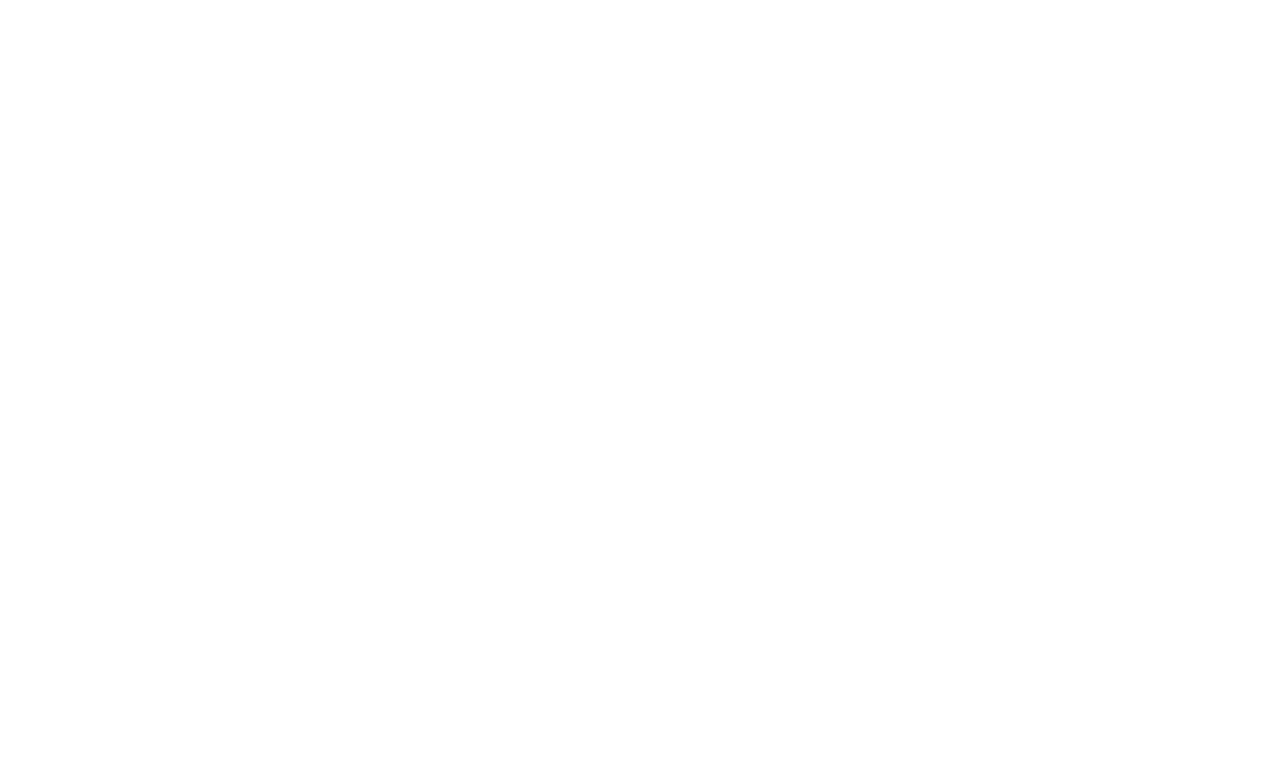
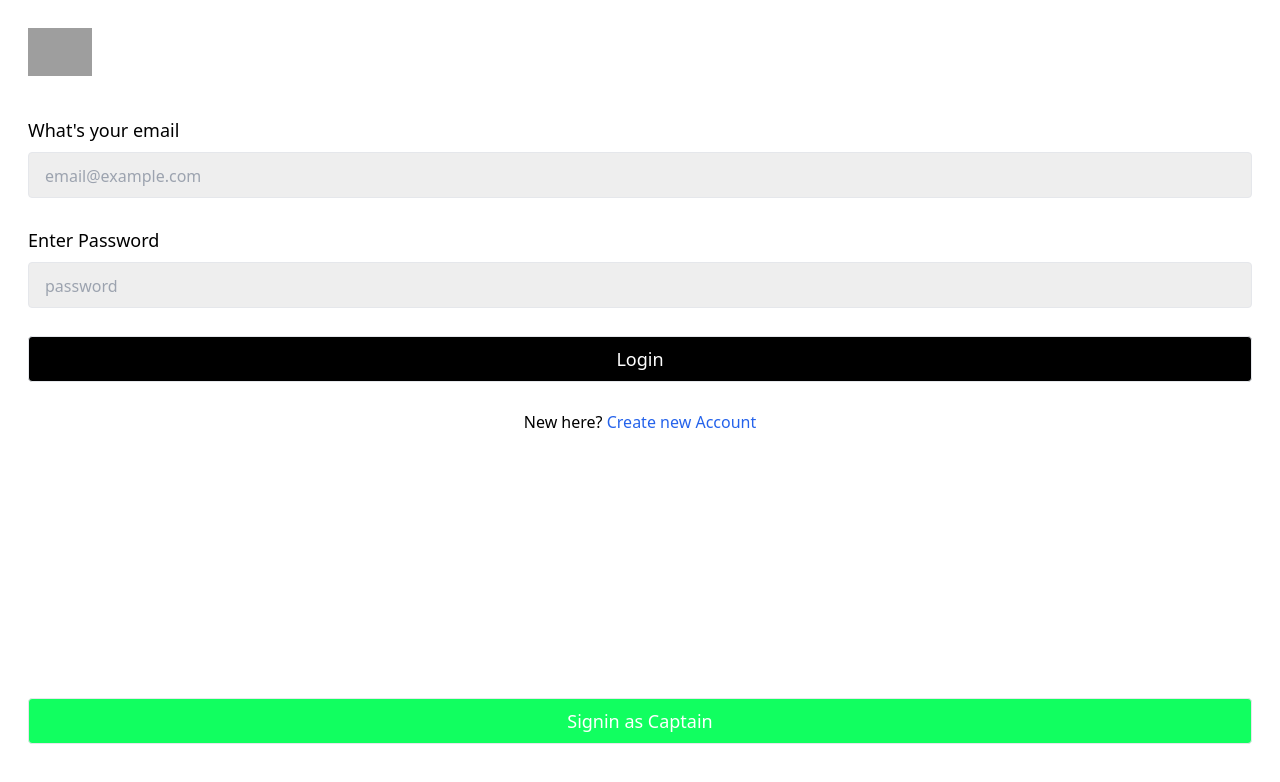
Before and after one commit to iammadanlal/uber, a React (Vite) app in the folder frontend/: page /login in a window 1280 px wide. Before the commit this address had no page. Shown: the top 782 px of the page. Built offline with nearby package versions, Linux system fonts and the light colour scheme; grey boxes are pictures that could not be loaded.

Commit message:
feat(ui): User Login page designed 🚀

```diff
--- a/frontend/src/App.jsx
+++ b/frontend/src/App.jsx
@@ -1,11 +1,13 @@
 import { Route, Routes } from "react-router-dom";
 import Home from "./pages/Home";
+import UserLogin from "./pages/UserLogin";
 
 const App = () => {
 	return (
 		<div>
 			<Routes>
 				<Route path="/" element={<Home />} />
+				<Route path="/login" element={<UserLogin />} />
 			</Routes>
 		</div>
 	);
--- /dev/null
+++ b/frontend/src/pages/UserLogin.jsx
@@ -0,0 +1,75 @@
+import { useState } from "react";
+import { Link } from "react-router-dom";
+
+const UserLogin = () => {
+	const [form, setForm] = useState({
+		email: "",
+		password: "",
+	});
+	const onFormInputChange = (e) => {
+		const key = e.target.id;
+		const value = e.target.value;
+		setForm({ ...form, [key]: value });
+	};
+	const handleSubmit = (e) => {
+		e.preventDefault();
+		console.log(form);
+	};
+
+	return (
+		<div className="p-7 h-screen flex flex-col justify-between">
+			<div>
+				<img
+					alt="uber logo"
+					className="w-16 mb-10"
+					src="https://upload.wikimedia.org/wikipedia/commons/thumb/5/58/Uber_logo_2018.svg/2560px-Uber_logo_2018.svg.png"
+				/>
+				<form onSubmit={handleSubmit}>
+					<h3 className="text-lg font-medium mb-2">
+						What's your email
+					</h3>
+					<input
+						className="bg-[#eee] mb-7 rounded px-4 py-2 border w-full text-lg placeholder:text-base"
+						type="email"
+						required
+						placeholder="email@example.com"
+						value={form.email}
+						onChange={onFormInputChange}
+						name=""
+						id="email"
+					/>
+					<h3 className="text-lg font-medium mb-2">Enter Password</h3>
+					<input
+						className="bg-[#eee] mb-7 rounded px-4 py-2 border w-full text-lg placeholder:text-base"
+						type="password"
+						placeholder="password"
+						required
+						value={form.password}
+						onChange={onFormInputChange}
+						name=""
+						id="password"
+					/>
+					<button
+						type="submit"
+						className="bg-[#000] mb-7 rounded px-4 py-2 border w-full text-lg text-white"
+					>
+						Login
+					</button>
+				</form>
+				<p className="text-center">
+					New here?{" "}
+					<Link to="/signup" className="text-blue-600">
+						Create new Account
+					</Link>
+				</p>
+			</div>
+			<div>
+				<button className="bg-[#11ff60] mb-7 rounded px-4 py-2 border w-full text-lg text-white">
+					Signin as Captain
+				</button>
+			</div>
+		</div>
+	);
+};
+
+export default UserLogin;
```
